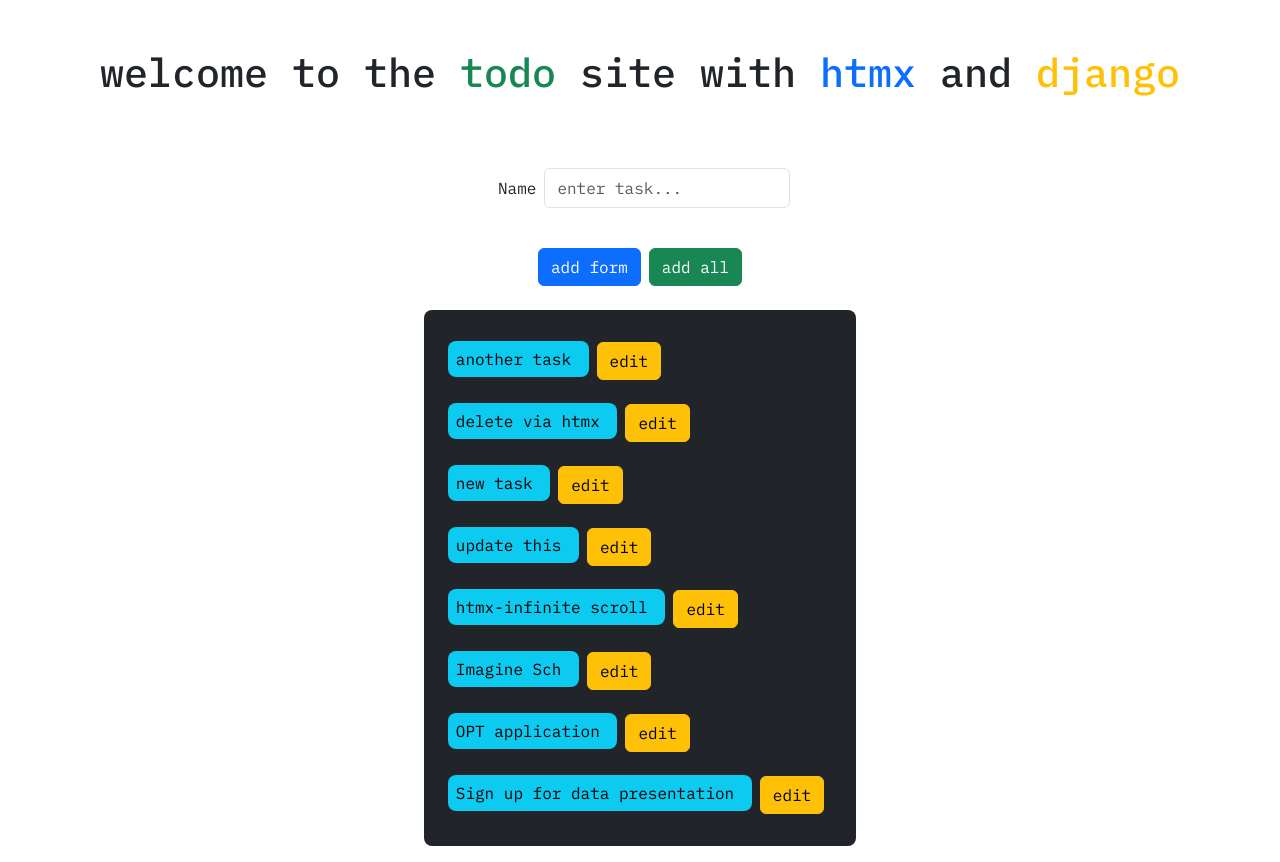
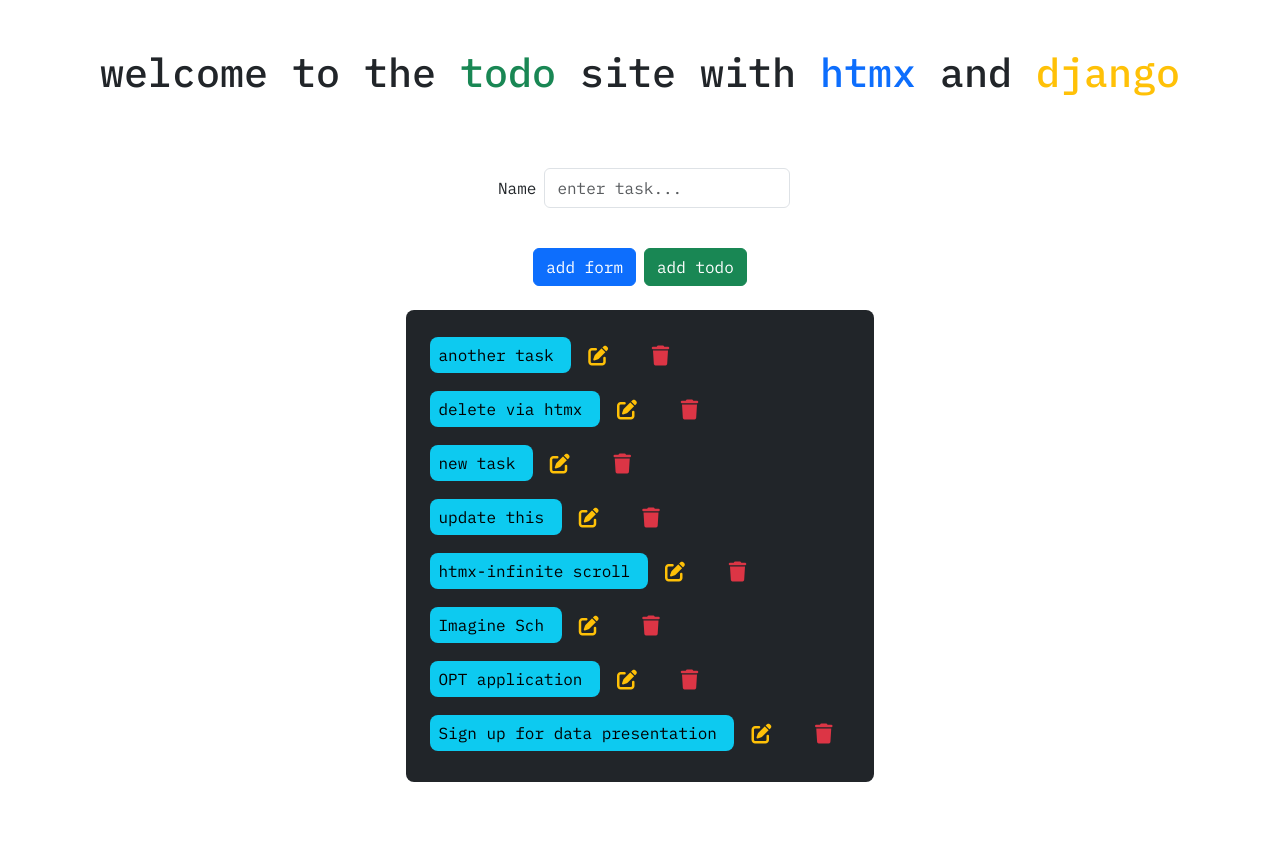
Before and after one commit to LuckyKhoza-crypto/Learning-HTMX, a Django app: page / in a window 1280 px wide. After the commit the page ends 782 px from the top, so only its background shows below. Run offline with Django 5.2, Linux system fonts and the light colour scheme; data comes from the database, SQL or seed files in the repository; both versions use the stored data as it was before the commit; some libraries are stand-ins or nearby versions.

Commit message:
added delete functionality

```diff
--- a/todo_app/admin.py
+++ b/todo_app/admin.py
@@ -1,6 +1,5 @@
 from django.contrib import admin
 from .models import Task
-from .models import Tester
 # Register your models here.
 
 admin.site.register(Task)
--- a/todo_app/models.py
+++ b/todo_app/models.py
@@ -10,14 +10,3 @@
 
     def __str__(self):
         return self.name
-
-
-class Tester(models.Model):
-    name = models.CharField(max_length=200)
-
-    def __str__(self):
-        return self.name
-
-
-# aaaaaaaaaaaaaaaaaaaa
-# aaaaaaaaaaaaaaaaaaaa
--- a/todo_app/templates/base.html
+++ b/todo_app/templates/base.html
@@ -25,6 +25,12 @@
       crossorigin="anonymous"
     ></script>
 
+    <!-- font-awesome -->
+    <script
+      src="https://kit.fontawesome.com/e4071f11f6.js"
+      crossorigin="anonymous"
+    ></script>
+
     <style>
       @import url("https://fonts.googleapis.com/css2?family=IBM+Plex+Mono:ital,wght@0,100;0,200;0,300;0,400;0,500;0,600;0,700;1,100;1,200;1,300;1,400;1,500;1,600;1,700&display=swap");
       body {
@@ -34,7 +40,11 @@
   </head>
 
   <!-- <header>{% include 'partials/navbar.html' %}</header> -->
-  <body class="container" hx-headers='{"X-CSRFToken": "{{ csrf_token }}"}' id="home">
+  <body
+    class="container"
+    hx-headers='{"X-CSRFToken": "{{ csrf_token }}"}'
+    id="home"
+  >
     <div class="container justify-content-center">
       {% block content %}
 
--- a/todo_app/templates/index.html
+++ b/todo_app/templates/index.html
@@ -30,17 +30,14 @@
       class="btn btn-success"
       hx-target="#todo_list"
       hx-swap="beforeend"
-    >
-      add all
+    > add todo
     </button>
   </div>
 
-  <div class="col-12 col-md-12 col-sm-6 d-flex justify-content-center">
-    <ul class="bg-dark p-3 rounded-3" id="todo_list">
-      {% for added_todo in todos %}{% include 'partials/added_todo.html' %}
-      {%endfor %}
-    </ul>
+  <div>
+    {% include 'partials/todo_list.html' %}
   </div>
+
 
   {% endblock %}
 </div>
--- a/todo_app/templates/partials/add_todo_form.html
+++ b/todo_app/templates/partials/add_todo_form.html
@@ -2,7 +2,7 @@
   hx-post="{% url 'add_form' %}"
   hx-target="#todo_list"
   hx-swap="afterbegin"
-  hx-on="htmx:afterRequest: this.remove()"
+  hx-on="htmx:afterRequest: this.delete()"
   hx-trigger="click from:#add_all"
 >
   <div>
--- a/todo_app/templates/partials/added_todo.html
+++ b/todo_app/templates/partials/added_todo.html
@@ -6,10 +6,16 @@
   <a class="text-decoration-none text-black bg-info rounded-3 p-2">
     {{ added_todo.name }}
   </a>
+  <button class="btn m-1" hx-get="{% url 'edit_click' added_todo.id %}">
+    <i class="fa-solid fa-pen-to-square fs-5 text-warning"></i>
+  </button>
+
   <button
-    class="btn btn-warning m-2"
-    hx-get="{% url 'edit_click' added_todo.id %}"
+    class="btn m-1"
+    hx-delete="{% url 'delete_todo' added_todo.id %}"
+    hx-target="#todo_list"
+    hx-confirm="are you sure?"
   >
-    edit
+    <i class="fa-solid fa-trash fs-5 text-danger"></i>
   </button>
 </li>
--- /dev/null
+++ b/todo_app/templates/partials/todo_list.html
@@ -0,0 +1,6 @@
+<div class="col-12 col-md-12 col-sm-6 d-flex justify-content-center">
+    <ul class="bg-dark p-3 rounded-3" id="todo_list">
+      {% for added_todo in todos %}{% include 'partials/added_todo.html' %}
+      {%endfor %}
+    </ul>
+  </div>
--- a/todo_app/urls.py
+++ b/todo_app/urls.py
@@ -6,4 +6,5 @@
     path('', views.index, name="index"),
     path('add_form/', views.add_form, name="add_form"),
     path('edit_click/<int:pk>', views.edit_click, name="edit_click"),
+    path('delete_todo/<int:pk>', views.delete_todo, name='delete_todo'),
 ]
--- a/todo_app/views.py
+++ b/todo_app/views.py
@@ -1,6 +1,7 @@
 from django.shortcuts import get_object_or_404, render
 from .forms import TaskForm
-from .models import Task, Tester
+from .models import Task
+from django.views.decorators.http import require_http_methods
 
 # Create your views here.
 
@@ -10,10 +11,11 @@
     context = {
         'form': TaskForm(),
         'todos': Task.objects.all().order_by('-id'),
-        'tests': Tester.objects.all(),
+
     }
 
     return render(request, 'index.html', context)
+
 
 def add_form(request):
 
@@ -30,6 +32,20 @@
             return render(request, 'partials/added_todo.html', context)
 
     return render(request, 'partials/add_todo_form.html', {'form': TaskForm()})
+
+
+@require_http_methods(['DELETE'])
+def delete_todo(request, pk):
+    todo = get_object_or_404(Task, pk=pk)
+    todo.delete()
+
+    context = {
+        'todos': Task.objects.all().order_by('-id'),
+        'form': TaskForm()
+    }
+
+    return render(request, 'partials/todo_list.html', context)
+
 
 def edit_click(request, pk):
 
```
Also changed, not shown: db.sqlite3, todo_app/forms.py (line endings or trailing spaces), todo_app/migrations/0004_delete_tester_alter_task_id_alter_task_name.py (added), 1 other file.
